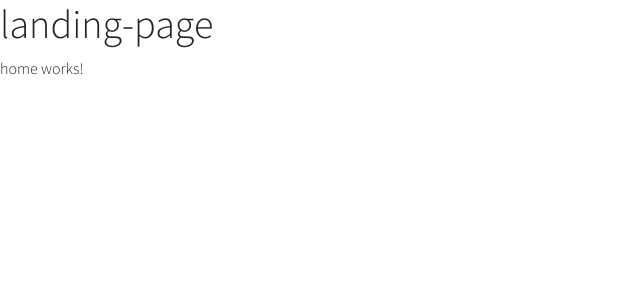
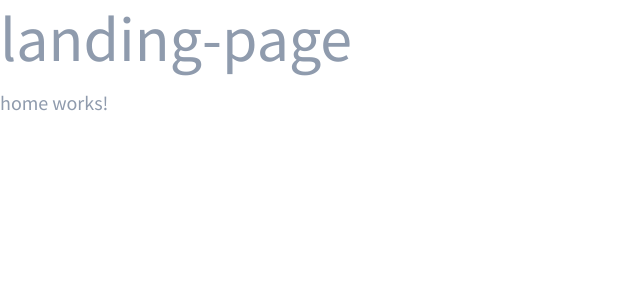
Before and after one commit to alexm9991/landing-page-angular, an Angular app: page /home in a window 1280 px wide. Shown: the top 300 px of the page, without its empty margins (0-640 px from the left). Built offline with nearby package versions, Linux system fonts and the light colour scheme.

Commit message:
style: :lipstick: Add custom theme
set colors, border-radius, padding, font size h1

```diff
--- a/angular.json
+++ b/angular.json
@@ -23,17 +23,13 @@
             "polyfills": ["zone.js"],
             "tsConfig": "tsconfig.app.json",
             "inlineStyleLanguage": "scss",
-            "assets": [
-              "src/favicon.ico",
-              "src/assets",
-              "src/assets/img"
+            "assets": ["src/favicon.ico", "src/assets", "src/assets/img"],
+            "styles": [
+              "node_modules/bootstrap/scss/bootstrap.scss",
+              "node_modules/material-icons/iconfont/material-icons.scss",
+              "src/styles.scss"
             ],
-            "styles": [
-              "src/styles.scss",
-              "node_modules/bootstrap/scss/bootstrap.scss",
-              "node_modules/material-icons/iconfont/material-icons.scss"
-            ],
-            "scripts": []
+            "scripts": ["node_modules/bootstrap/dist/js/bootstrap.bundle.min.js"]
           },
           "configurations": {
             "production": {
--- a/src/fonts.scss
+++ b/src/fonts.scss
@@ -1,4 +1,4 @@
-@import url("https://fonts.googleapis.com/css2?family=Source+Sans+Pro:wght@300&display=swap");
+@import url("https://fonts.googleapis.com/css2?family=Source+Sans+Pro");
 
 /* Font Family */
 html,
--- a/src/styles.scss
+++ b/src/styles.scss
@@ -1 +1,2 @@
 @use "./fonts.scss";
+@use "./theme.scss";
--- /dev/null
+++ b/src/theme.scss
@@ -0,0 +1,56 @@
+@import "../node_modules/bootstrap/scss/functions";
+@import "../node_modules/bootstrap/scss/variables";
+
+// colors
+$primary: $blue-500;
+$blue-20: $blue-100;
+$success: $green;
+$info: $cyan;
+$warning: $yellow;
+$danger: $red;
+$light: $gray-100;
+$dark: $gray-900;
+$teal: $teal-500;
+$teal-20: $teal-100;
+
+$theme-colors: (
+  "primary": $primary,
+  "secondary": $secondary,
+  "success": $success,
+  "info": $info,
+  "warning": $warning,
+  "danger": $danger,
+  "light": $light,
+  "dark": $dark,
+  "teal": $teal,
+  "teal-20": $teal-20,
+  "blue-20": $blue-20,
+);
+
+// border
+$border-radius: 0.25rem;
+
+// font
+$h1-font-size: $font-size-base * 4;
+$h2-font-size: $font-size-base * 2.8;
+$h3-font-size: $font-size-base * 2.5;
+$h4-font-size: $font-size-base * 2;
+$h5-font-size: $font-size-base * 1.5;
+$h6-font-size: $font-size-base * 1.2;
+
+$body-color: #8f9bad;
+$line-height-base: 1.8;
+
+span,
+p {
+  font-size: $font-size-base * 1.25;
+}
+
+// utilities
+$px-10: ($spacer * 6) !important;
+
+.px-10 {
+  padding-inline: $px-10;
+}
+
+@import "../node_modules/bootstrap/scss/bootstrap.scss";
```
